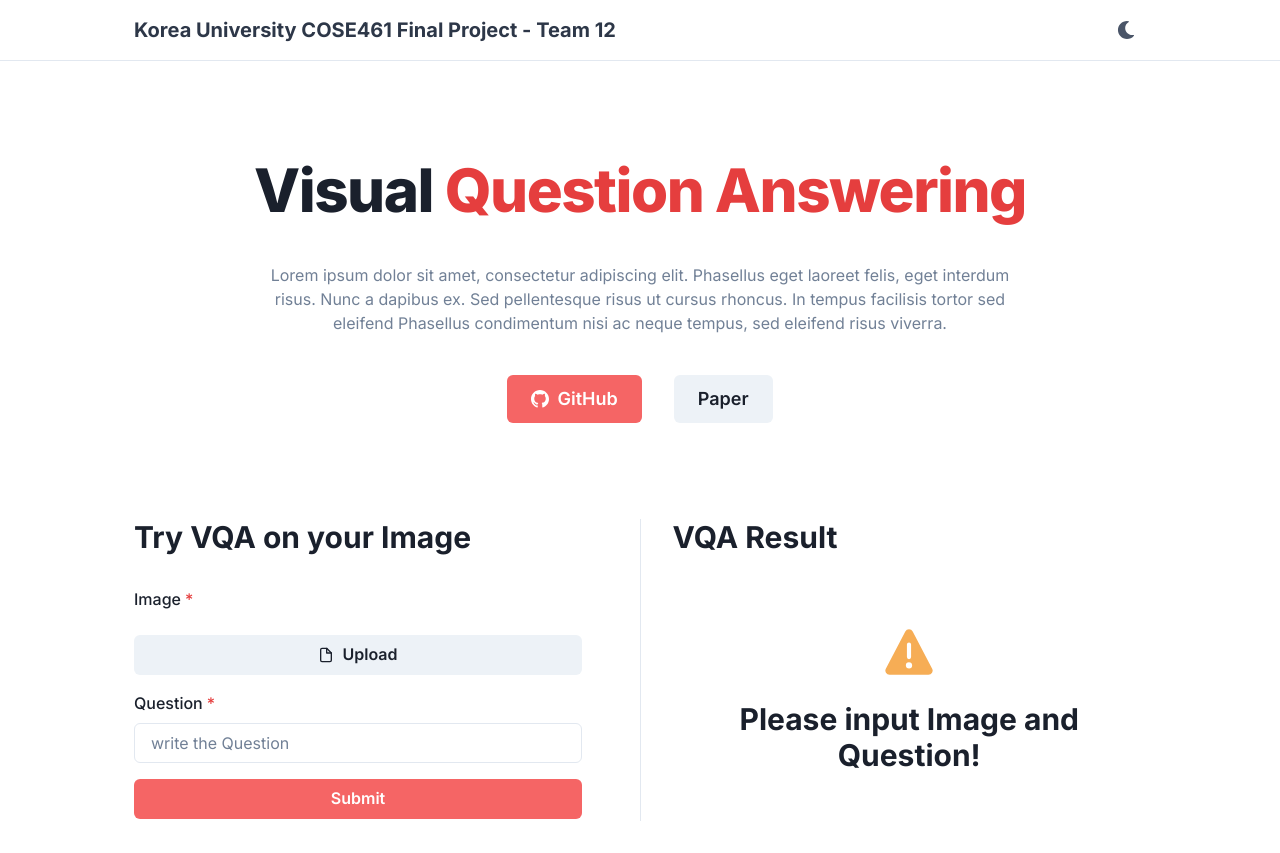
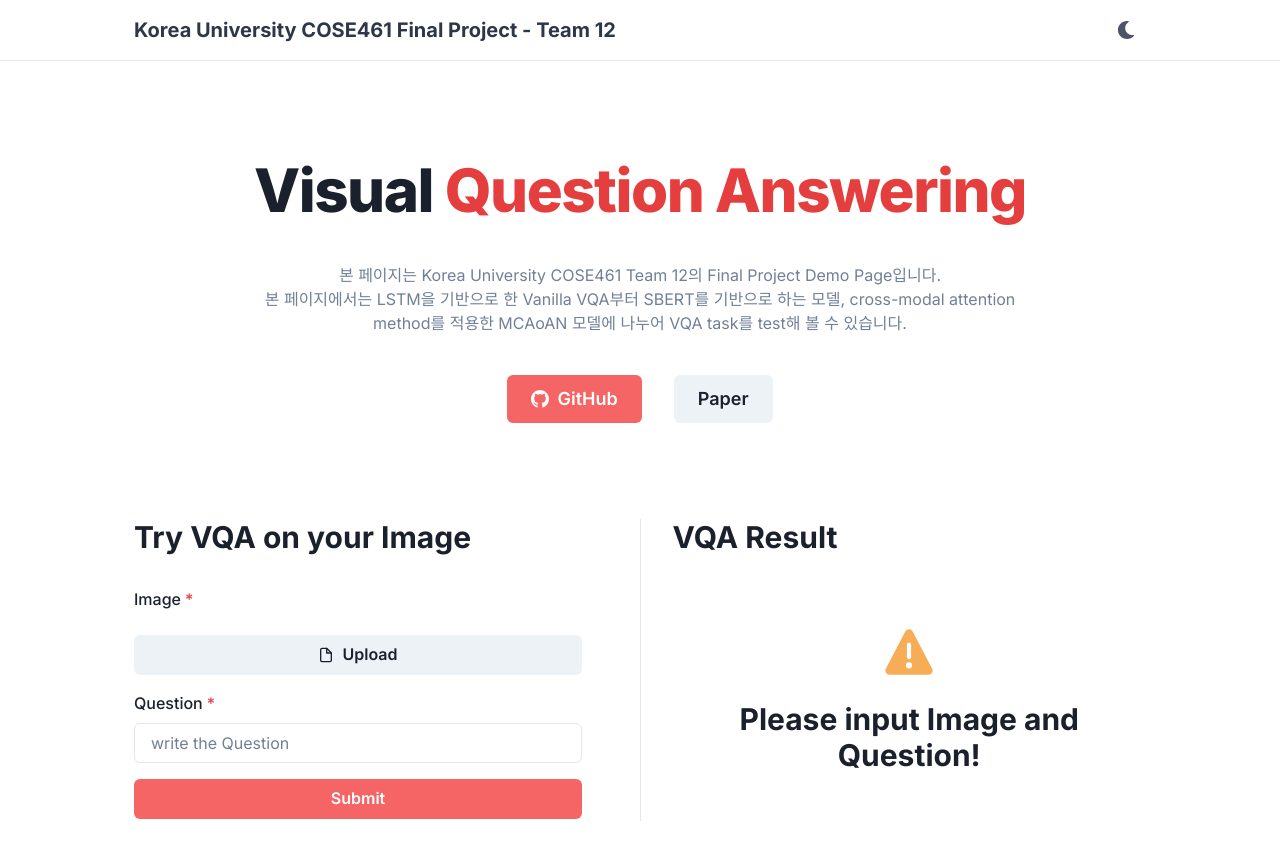
Before and after one commit to DomesticDriedJujube/vqa-demo, a React (Create React App) app: page / in a window 1280 px wide. Built offline with nearby package versions, Linux system fonts and the light colour scheme.

Commit message:
change Hero body text

```diff
--- a/src/components/Hero.tsx
+++ b/src/components/Hero.tsx
@@ -49,11 +49,12 @@ function Hero() {
             Question Answering
           </Text>
         </Heading>
-        <Text color='gray.500' maxW='3xl' noOfLines={6}>
-          Lorem ipsum dolor sit amet, consectetur adipiscing elit.
-          Phasellus eget laoreet felis, eget interdum risus. Nunc a dapibus ex.
-          Sed pellentesque risus ut cursus rhoncus.
-          In tempus facilisis tortor sed eleifend Phasellus condimentum nisi ac neque tempus, sed eleifend risus viverra.
+        <Text color='gray.500' maxW='3xl' noOfLines={3}>
+          본 페이지는 Korea University COSE461 Team 12의 Final Project Demo Page입니다.
+          <Text>
+            본 페이지에서는 LSTM을 기반으로 한 Vanilla VQA부터 SBERT를 기반으로 하는 모델, cross-modal attention method를 적용한
+            MCAoAN 모델에 나누어 VQA task를 test해 볼 수 있습니다.
+          </Text>
         </Text>
         <HStack spacing={8}>
           <Button
```
